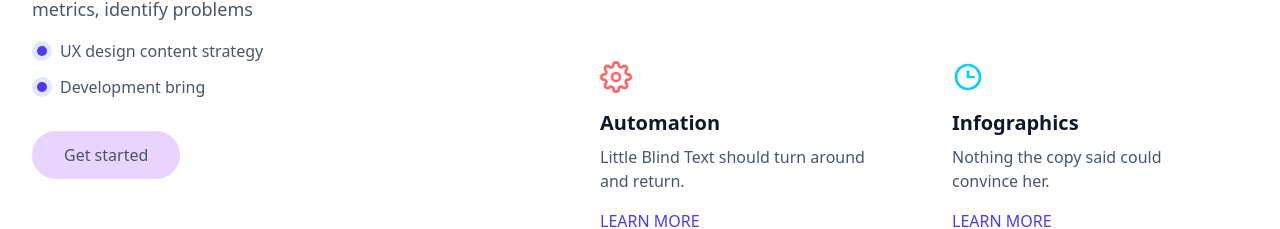
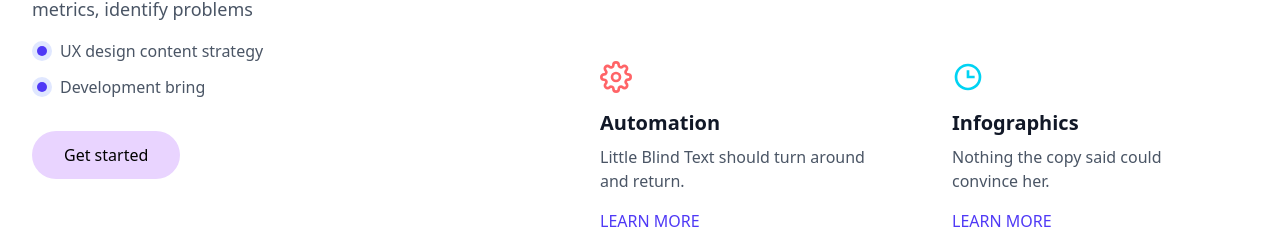
Before and after one commit to kanishka-commits/BizFlow, a React (Vite) app: page / in a window 1280 px wide. Shown: the part 4753-4982 px from the top of the page. Built offline with nearby package versions, Linux system fonts and the light colour scheme.

Commit message:
fix: updated Get Started button text color to black

```diff
--- a/src/components/ServicesSection.jsx
+++ b/src/components/ServicesSection.jsx
@@ -99,7 +99,7 @@ const ServicesSection = () => {
             variants={fadeIn('up', 0.9)}
             whileHover={{ scale: 1.05 }}
             whileTap={{ scale: 0.95 }}
-            className="mt-8 bg-purple-200 dark:bg-purple-600 transition-all duration-300 ease-in-out text-gray-600 dark:text-white px-8 py-3 cursor-pointer rounded-full hover:bg-purple-300 dark:hover:bg-purple-700 hover:scale-105 hover:shadow-[0_0_15px_#e9d5ff] dark:hover:shadow-[0_0_18px_#7c3aed]"
+            className="mt-8 bg-purple-200 dark:bg-purple-600 transition-all duration-300 ease-in-out text-black dark:text-black px-8 py-3 cursor-pointer rounded-full hover:bg-purple-300 dark:hover:bg-purple-700 hover:scale-105 hover:shadow-[0_0_15px_#e9d5ff] dark:hover:shadow-[0_0_18px_#7c3aed]"
             onClick={handleUpcomingFeature}
           >
             Get started
```
